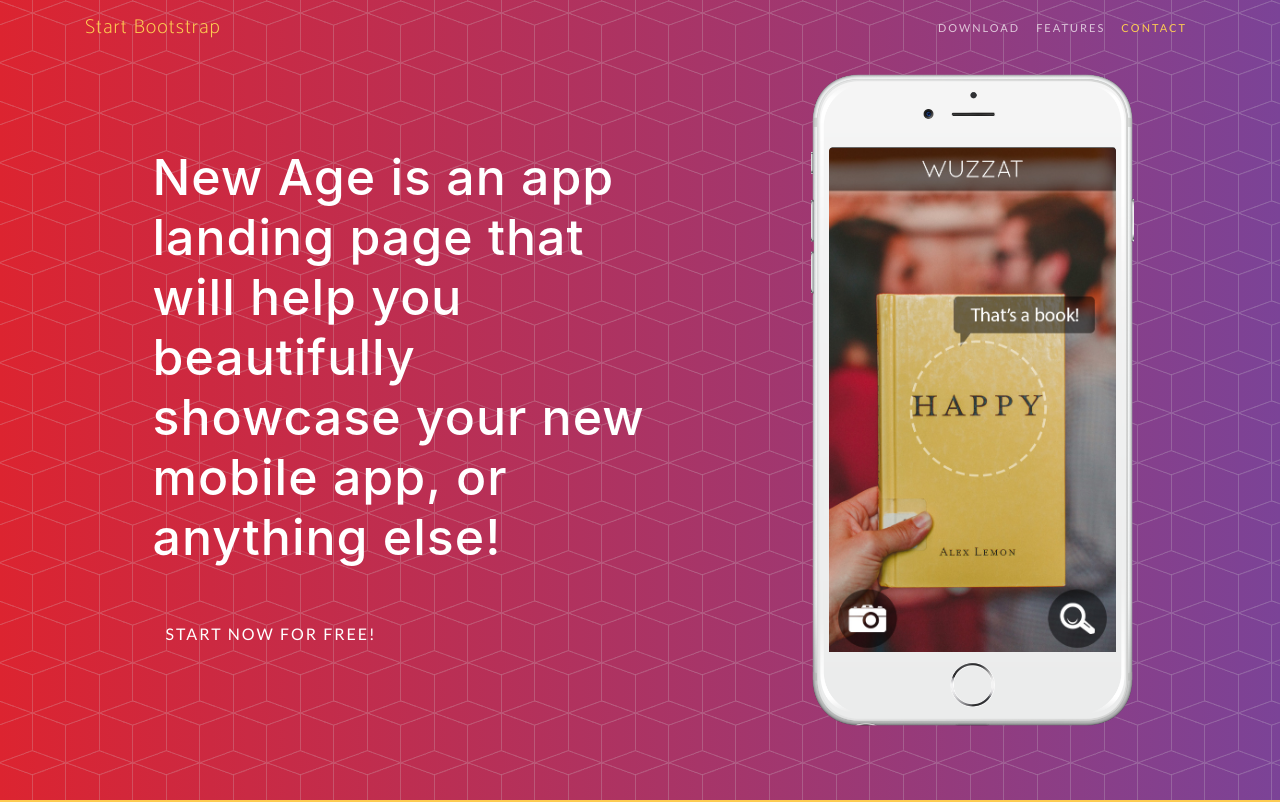
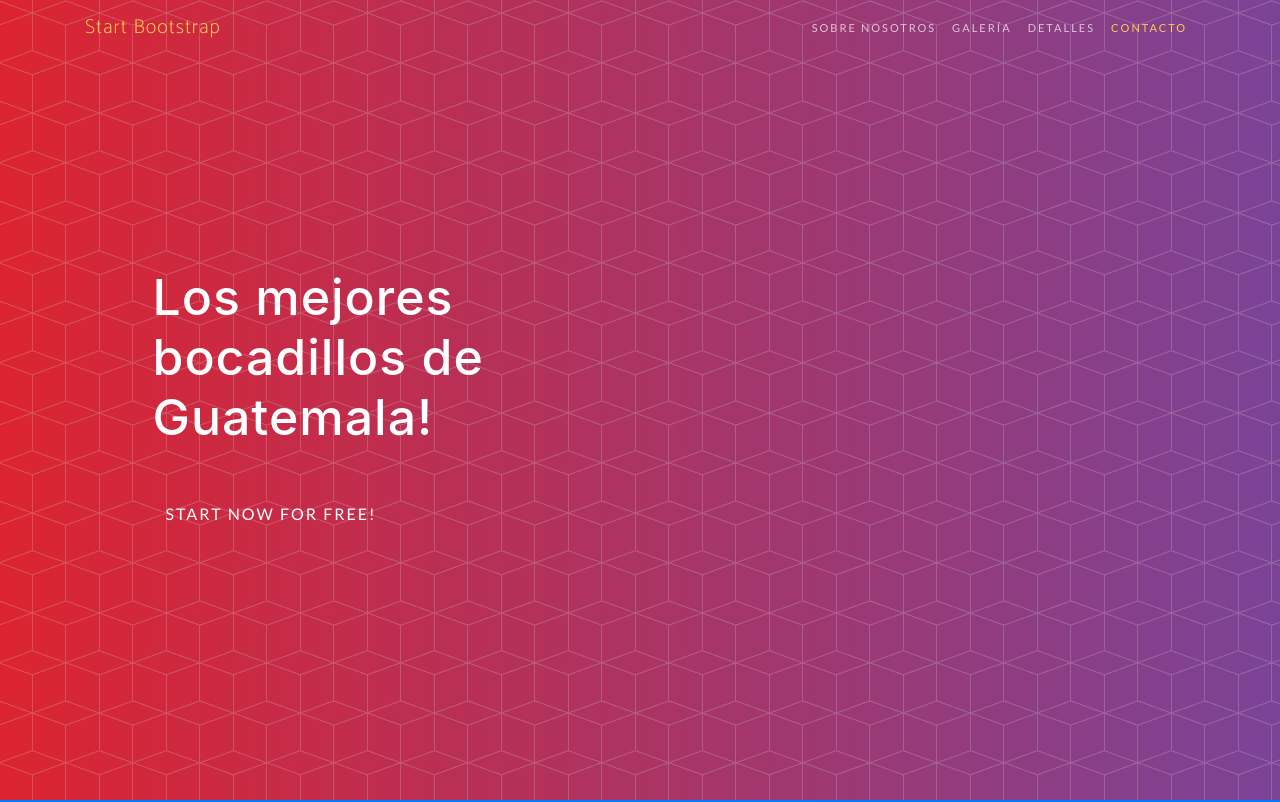
Before and after one commit to alvilo-paola/proyectoPo, a website with bundled scripts: page index.html in a window 1280 px wide. Shown: the top 802 px of the page. Built offline with nearby package versions, Linux system fonts and the light colour scheme; a web font is replaced by a local one.

Commit message:
primera modificacion

```diff
--- a/index.html
+++ b/index.html
@@ -8,7 +8,7 @@
     <meta name="description" content="">
     <meta name="author" content="">
 
-    <title>New Age - Start Bootstrap Theme</title>
+    <title>Mushi Cake</title>
 
     <!-- Bootstrap core CSS -->
     <link href="vendor/bootstrap/css/bootstrap.min.css" rel="stylesheet">
@@ -41,13 +41,16 @@
         <div class="collapse navbar-collapse" id="navbarResponsive">
           <ul class="navbar-nav ml-auto">
             <li class="nav-item">
-              <a class="nav-link js-scroll-trigger" href="#download">Download</a>
+              <a class="nav-link js-scroll-trigger" href="#about">Sobre nosotros</a>
             </li>
             <li class="nav-item">
-              <a class="nav-link js-scroll-trigger" href="#features">Features</a>
+              <a class="nav-link js-scroll-trigger" href="#galeria">Galería</a>
             </li>
             <li class="nav-item">
-              <a class="nav-link js-scroll-trigger" href="#contact">Contact</a>
+              <a class="nav-link js-scroll-trigger" href="#detalles">Detalles</a>
+            </li>
+            <li class="nav-item">
+              <a class="nav-link js-scroll-trigger" href="#contact">Contacto</a>
             </li>
           </ul>
         </div>
@@ -59,34 +62,19 @@
         <div class="row h-100">
           <div class="col-lg-7 my-auto">
             <div class="header-content mx-auto">
-              <h1 class="mb-5">New Age is an app landing page that will help you beautifully showcase your new mobile app, or anything else!</h1>
+              <h1 class="mb-5">Los mejores bocadillos de Guatemala!</h1>
               <a href="#download" class="btn btn-outline btn-xl js-scroll-trigger">Start Now for Free!</a>
-            </div>
-          </div>
-          <div class="col-lg-5 my-auto">
-            <div class="device-container">
-              <div class="device-mockup iphone6_plus portrait white">
-                <div class="device">
-                  <div class="screen">
-                    <!-- Demo image for screen mockup, you can put an image here, some HTML, an animation, video, or anything else! -->
-                    <img src="img/demo-screen-1.jpg" class="img-fluid" alt="">
-                  </div>
-                  <div class="button">
-                    <!-- You can hook the "home button" to some JavaScript events or just remove it -->
-                  </div>
-                </div>
-              </div>
             </div>
           </div>
         </div>
       </div>
     </header>
 
-    <section class="download bg-primary text-center" id="download">
+    <section class="download bg-primary text-center" id="about" style="background: green;">
       <div class="container">
         <div class="row">
           <div class="col-md-8 mx-auto">
-            <h2 class="section-heading">Discover what all the buzz is about!</h2>
+            <h2 class="section-heading">Nuestra especialidad!</h2>
             <p>Our app is available on any mobile device! Download now to get started!</p>
             <div class="badges">
               <a class="badge-link" href="#"><img src="img/google-play-badge.svg" alt=""></a>
@@ -97,7 +85,7 @@
       </div>
     </section>
 
-    <section class="features" id="features">
+    <section class="features" id="galeria">
       <div class="container">
         <div class="section-heading text-center">
           <h2>Unlimited Features, Unlimited Fun</h2>
```
Also changed, not shown: css/custom.css (added), 1 other file.
